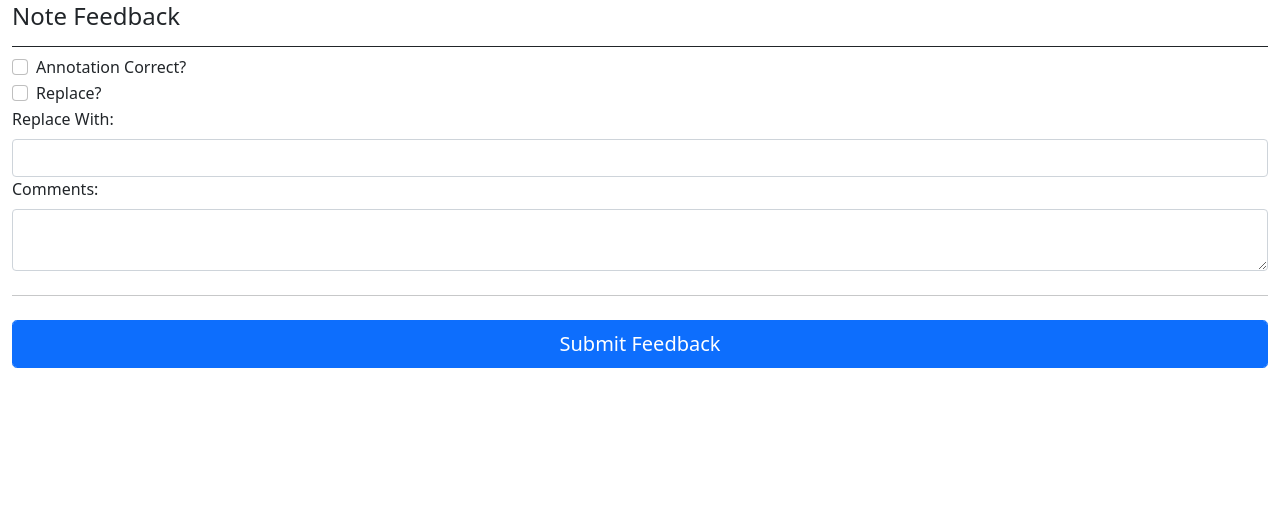
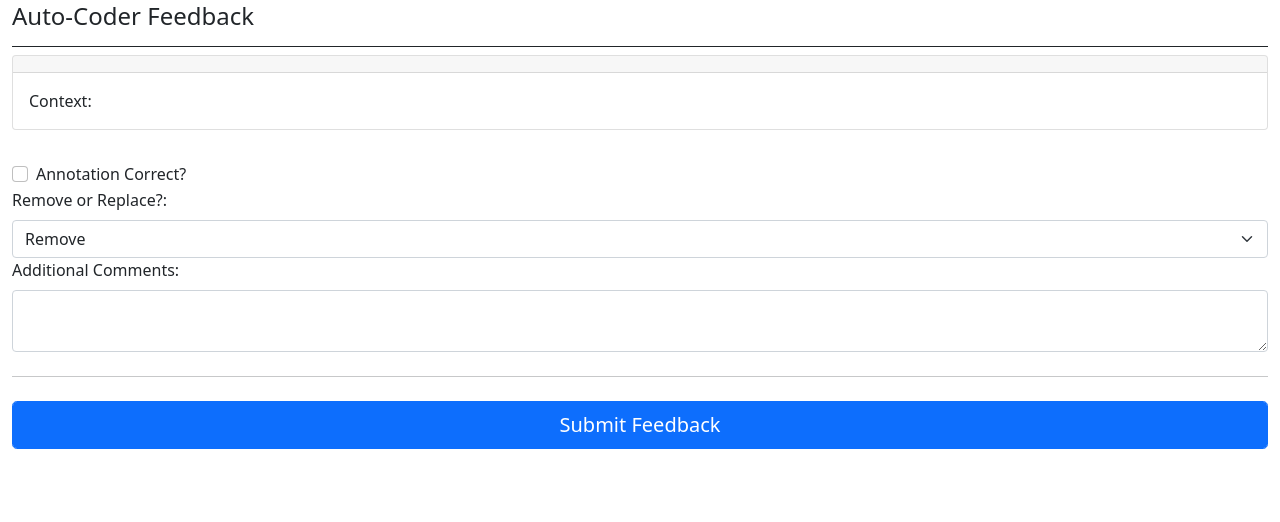
Before and after one commit to KeironO/CLIVSECO, a Flask app: page /notes/code/feedback/1 in a window 1280 px wide. Shown: the part 96-618 px from the top of the page. Run offline with Flask 2, Linux system fonts and the light colour scheme; the visitor is signed in with stand-in values (Sample User, id 1); data that the repository does not hold is empty; some libraries are stand-ins or nearby versions.

Commit message:
Couple small changes SMILEW

```diff
--- a/web/app/notes/forms.py
+++ b/web/app/notes/forms.py
@@ -15,12 +15,12 @@
 
 
 from flask_wtf import FlaskForm
-from wtforms import BooleanField, StringField, SubmitField, ValidationError, TextAreaField
+from wtforms import BooleanField, StringField, SubmitField, ValidationError, TextAreaField, SelectField
 from wtforms.validators import DataRequired, Email, EqualTo, Length
 
 class FeedbackForm(FlaskForm):
     is_correct = BooleanField("Annotation Correct?")
-    replace = BooleanField("Replace?")
+    remove_or_replace = SelectField("Remove or Replace?", choices=((1, "Remove"), (2, "Replace")))
     replace_with = StringField("Replace With")
-    comments = TextAreaField("Comments")
+    comments = TextAreaField("Additional Comments")
     submit = SubmitField("Submit Feedback")
--- a/web/app/notes/models/codes.py
+++ b/web/app/notes/models/codes.py
@@ -47,7 +47,7 @@ class AutoCode(db.Model):
     end = db.Column(db.Integer)
     section = db.Column(db.Enum(EnumCodedSection))
     note_code_id = db.Column(db.Integer, ForeignKey(NoteCode.id), nullable=False)
-
+    comorbidity = db.Column(db.Boolean, default=False, nullable=False)
     note_code = db.relationship(
         "NoteCode", uselist=False, primaryjoin="AutoCode.note_code_id == NoteCode.id"
     )
--- a/web/app/notes/routes.py
+++ b/web/app/notes/routes.py
@@ -53,11 +53,21 @@ def code():
 @login_required
 def code_endpoint():
     response = requests.get(url_for("api.get_random_note", _external=True))
-    return response.content
+    return response.json()
 
 
 @notes.route("/code/feedback/<id>")
 @login_required
 def code_feedback(id: int):
     form = FeedbackForm()
+
+    if form.validate_on_submit():
+        pass
+
     return render_template("notes/feedback.html", form=form)
+
+
+@notes.route("/code/feedback/<id>/endpoint")
+@login_required
+def code_feedback_endpoint(id: int):
+    return requests.get(url_for("api.get_autocode", id=id, _external=True)).json()
--- /dev/null
+++ b/web/app/static/js/feedback.js
@@ -0,0 +1,56 @@
+function get_code() {
+    var api_url = encodeURI(window.location + '/endpoint');
+
+    var json = (function () {
+        var json = null;
+        $.ajax({
+            'async': false,
+            'global': false,
+            'url': api_url,
+            'dataType': "json",
+            'success': function (data) {
+                json = data;
+            },
+            'failure': function (data) {
+                json = data;
+            }
+
+        });
+        return json;
+    })();
+    return json;
+}
+
+
+function fill_code_information(code) {
+    var code = code["note_code"];
+    $("#code-header").html(code["code"] + ": " + code["code_information"]["description"]);
+}
+
+function show_hide_replace_element(value) {
+    if (value == 1) {
+        $("#remove-div").fadeOut(500);
+    }
+    else {
+        $("#remove-div").fadeIn(500);
+    }
+}
+
+$(document).ready(function () {
+    var code = get_code()["content"];
+
+    $("#remove_or_replace").change(function() {
+        show_hide_replace_element($(this).val());
+    });
+
+    $("#is_correct").change(function() {
+        if ($(this).prop("checked")) {
+            $("#wrong-div").fadeOut(500);
+        }
+        else {
+            $("#wrong-div").fadeIn(500);
+        }
+    });
+
+    fill_code_information(code);
+});
--- a/web/app/templates/macros.html
+++ b/web/app/templates/macros.html
@@ -10,6 +10,9 @@
           {{ field.label }}
         </label>
       </div>
+      {% elif field.type in ["SelectField"] %}
+      <label for="" class="form-label">{{ field.label }}:</label>
+      {{ field(class='form-select', **kwargs)|safe }}
     {% elif field.type == "SubmitField" %}
         <hr class="my-4">
         {{ field(class='form-control btn-primary btn-lg', **kwargs)|safe }}
--- a/web/app/templates/notes/feedback.html
+++ b/web/app/templates/notes/feedback.html
@@ -4,17 +4,28 @@
 
 {% block body %}
 
-<h1>
-    Note Feedback
-</h1>
+<h1>Auto-Coder Feedback</h1>
+
+<div class="card">
+    <div id="code-header" class="card-header"></div>
+    <div class="card-body">
+        Context:
+    </div>
+</div>
 
 {{ form.csrf_token }}
 {{ render_field(form.is_correct) }}
-{{ render_field(form.replace) }}
-{{ render_field(form.replace_with) }}
+<div id="wrong-div" style="display: block;">
+{{ render_field(form.remove_or_replace) }}
+<div id="remove-div" style="display:none;">{{ render_field(form.replace_with) }}</div>
+</div>
 {{ render_field(form.comments) }}
 {{ render_field(form.submit) }}
 
 
+{% endblock %}
 
+
+{% block javascript %}
+<script src="{{ url_for('static', filename='js/feedback.js') }}"></script>
 {% endblock %}
```
Also changed, not shown: web/app/notes/api.py (+7 -0 lines), web/app/static/js/note.js (+9 -1 lines).
